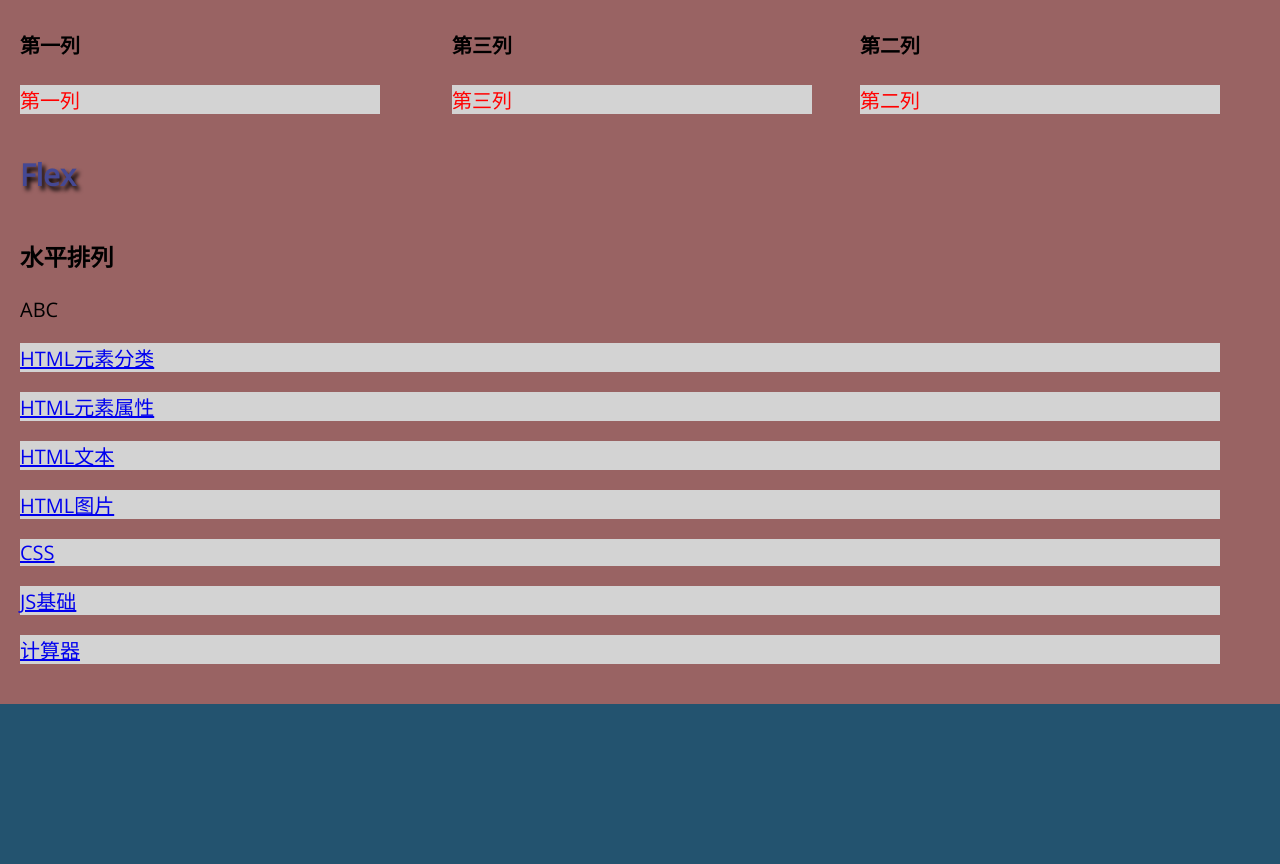
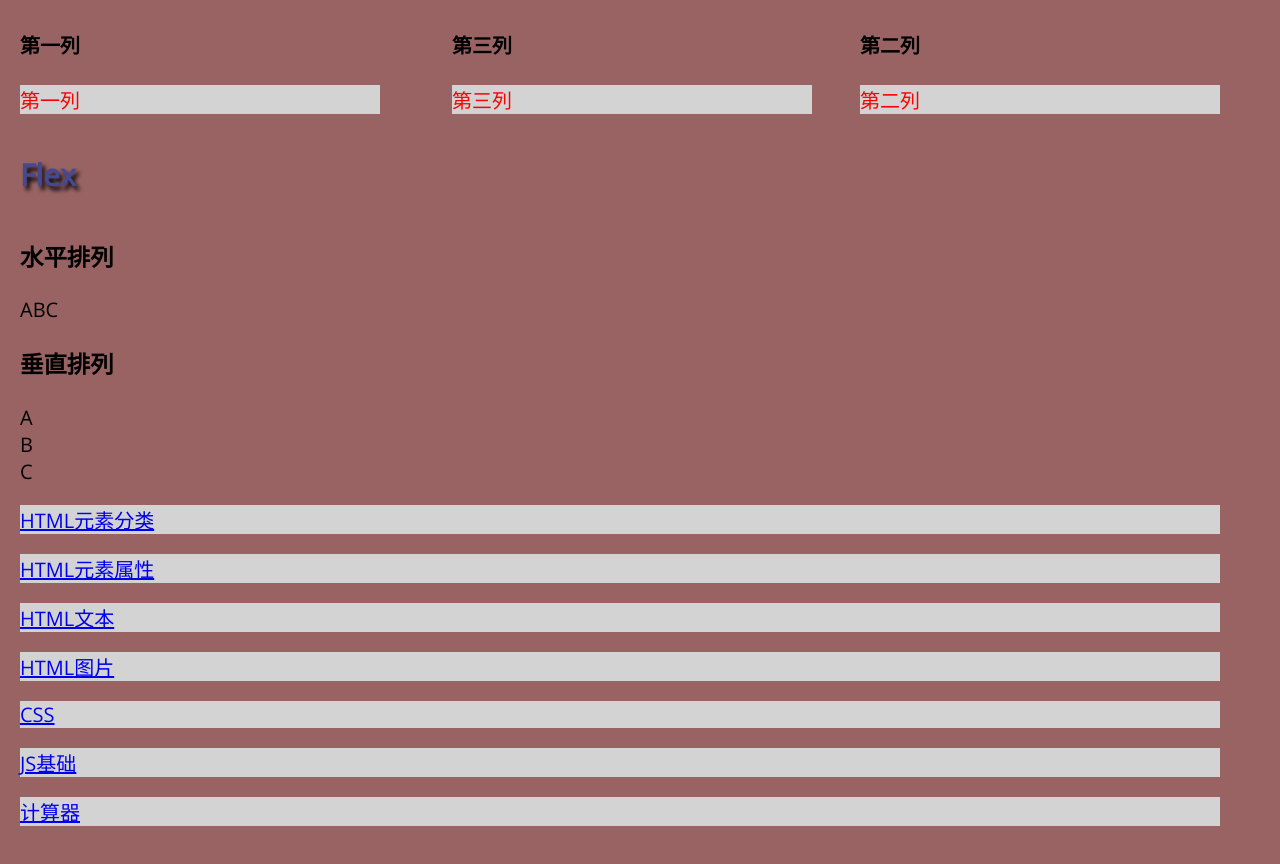
Before and after one commit to misapprehand/web-learning, a website built with webpack: page hello/src/css_demo/css.html in a window 1280 px wide. Shown: the part 2384-3248 px from the top of the page. Before the commit the page ends 3088 px from the top, so only its background shows below. Built offline with nearby package versions, Linux system fonts and the light colour scheme.

Commit message:
Flex 垂直布局

```diff
--- a/hello/css/css-demo.css
+++ b/hello/css/css-demo.css
@@ -62,3 +62,7 @@
 .cssdemo__box{
     display: flex;
 }
+.cssdemo__box--vertical{
+    display: flex;
+    flex-flow: column;
+}
--- a/hello/src/css_demo/css.html
+++ b/hello/src/css_demo/css.html
@@ -90,6 +90,12 @@
         <div>B</div>
         <div>C</div>
     </div>
+    <h3 class="cssdemo__h3">垂直排列</h3>
+    <div class="cssdemo__box--vertical">
+        <div>A</div>
+        <div>B</div>
+        <div>C</div>
+    </div>
 </body>
 
 </html>
```
